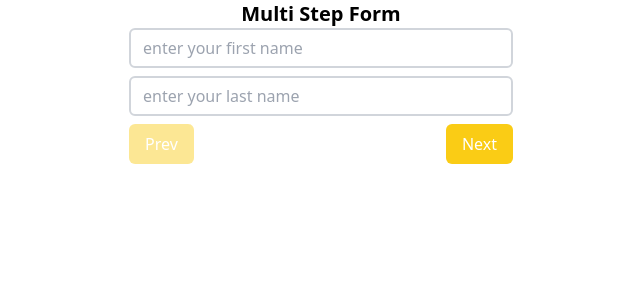
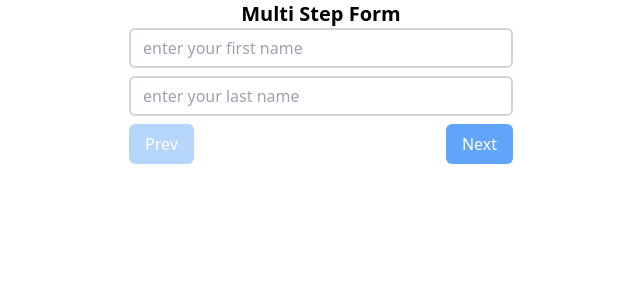
Before and after one commit to sachin-rohilla/Multistep-Form, a React (Vite) app: page / in a window 1280 px wide. Shown: the top 300 px of the page, without its empty margins (319-959 px from the left). Built offline with nearby package versions, Linux system fonts and the light colour scheme.

Commit message:
button-color-changes

```diff
--- a/src/App.jsx
+++ b/src/App.jsx
@@ -145,7 +145,7 @@ function App() {
 
           <div className="w-full flex justify-between">
             <button
-              className={`px-4 py-2 bg-yellow-400 rounded-md text-white ${
+              className={`px-4 py-2 bg-blue-400 rounded-md text-white ${
                 currentStep === 1
                   ? "opacity-45 cursor-not-allowed"
                   : "opacity-100"
@@ -157,7 +157,7 @@ function App() {
               Prev
             </button>
             <button
-              className="px-4 py-2 bg-yellow-400 rounded-md text-white"
+              className="px-4 py-2 bg-blue-400 rounded-md text-white"
               type={currentStep === 4 ? "submit" : "button"}
               onClick={handleNext}
               disabled={
```
